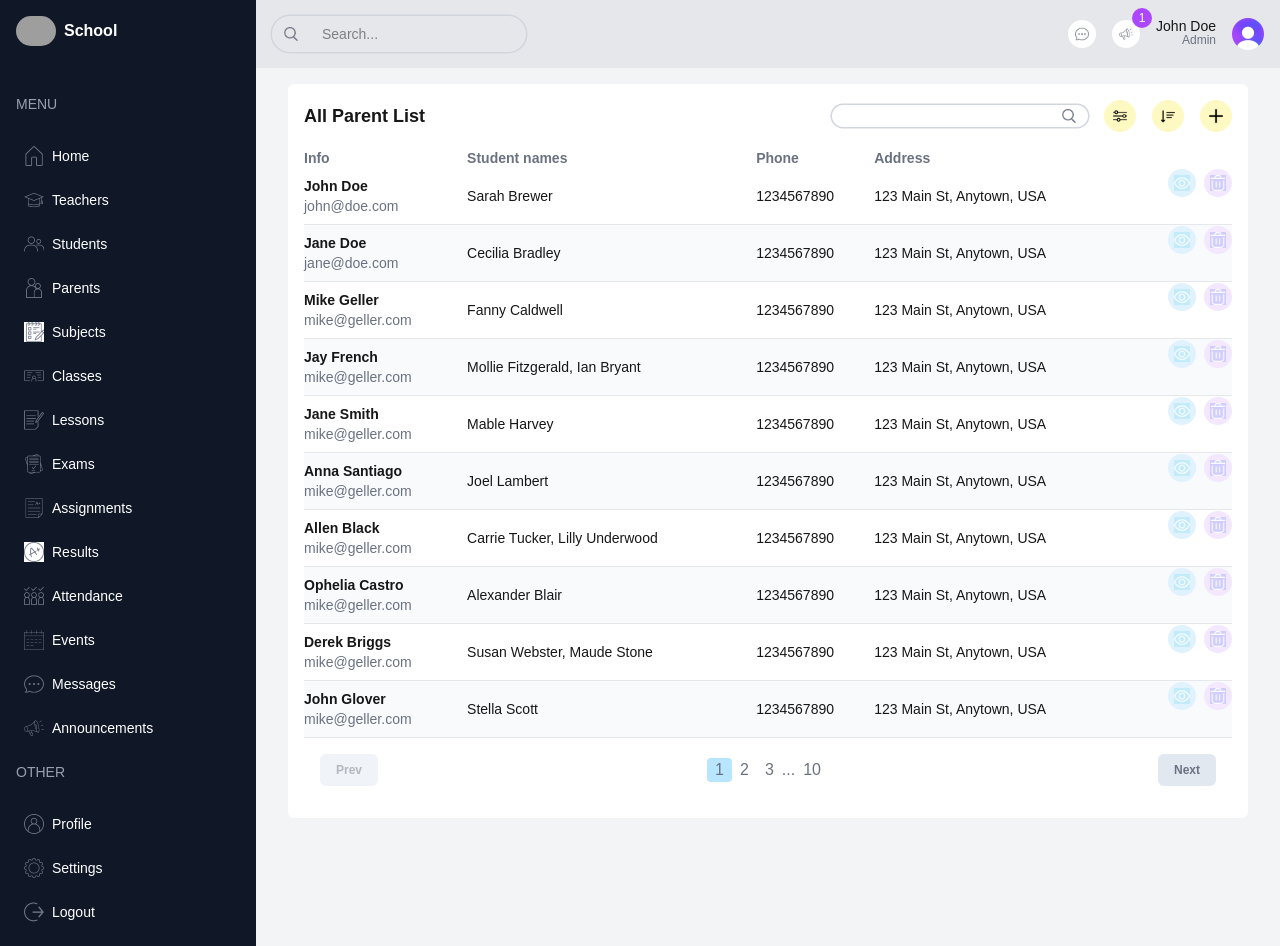
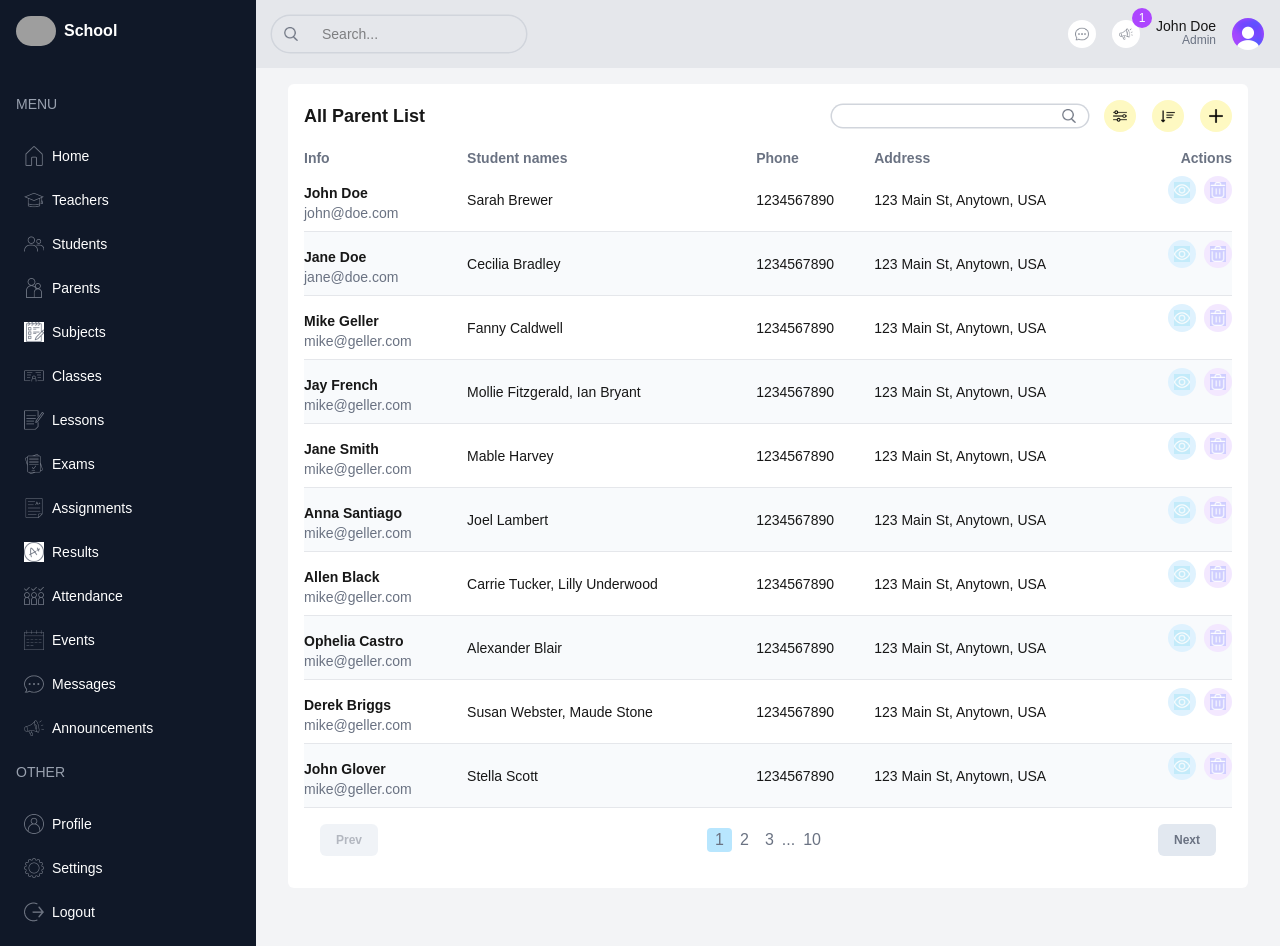
Before and after one commit to rumachoudhury/school-management-dashboard, a Next.js app: page /list/parents in a window 1280 px wide. Built offline with nearby package versions, Linux system fonts and the light colour scheme; grey boxes are pictures that could not be loaded.

Commit message:
Updated the ParentListPage

```diff
--- a/src/app/(dashboard)/list/parents/page.tsx
+++ b/src/app/(dashboard)/list/parents/page.tsx
@@ -42,6 +42,11 @@ const columns: Column[] = [
     accessor: "address",
     className: "hidden lg:table-cell",
   },
+  {
+    header: "Actions",
+    accessor: "action",
+    className: "text-right",
+  },
 ];
 
 export default function ParentListPage() {
@@ -71,7 +76,7 @@ export default function ParentListPage() {
 
         <td className="flex items-center gap-2 justify-end">
           <Link href={`/list/parents/${item.id}`}>
-            <button className="w-7 h-7 flex items-center justify-center rounded-full bg-sky-100">
+            <button className="w-7 h-7 flex items-center justify-center rounded-full bg-sky-100 mt-2">
               <Image
                 src="/images/school-management-dashboard/view.png"
                 alt="View"
@@ -81,7 +86,7 @@ export default function ParentListPage() {
             </button>
           </Link>
           {role === "admin" && (
-            <button className="w-7 h-7 flex items-center justify-center rounded-full bg-purple-100">
+            <button className="w-7 h-7 flex items-center justify-center rounded-full bg-purple-100 mt-2">
               <Image
                 src="/images/school-management-dashboard/delete.png"
                 alt="View"
```
